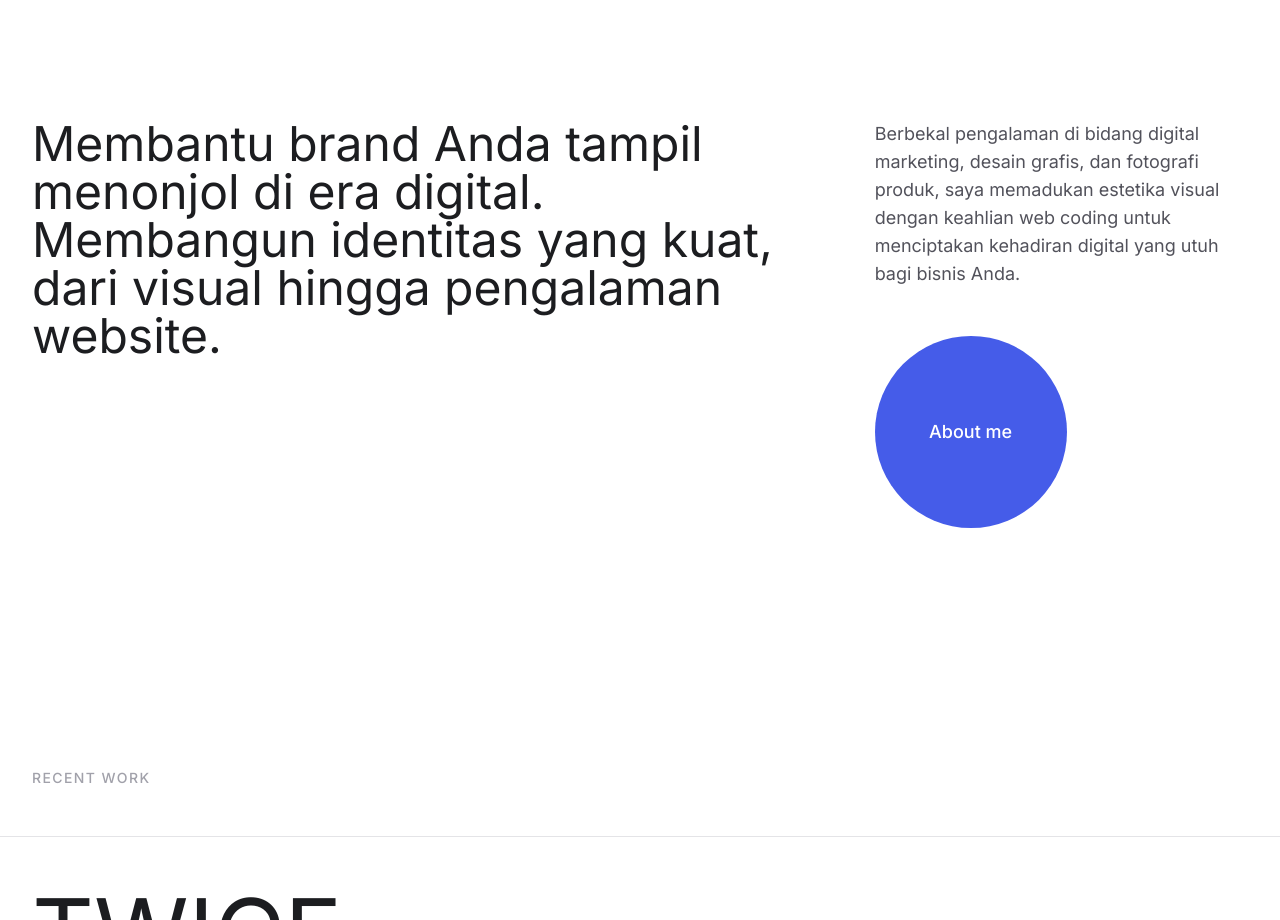
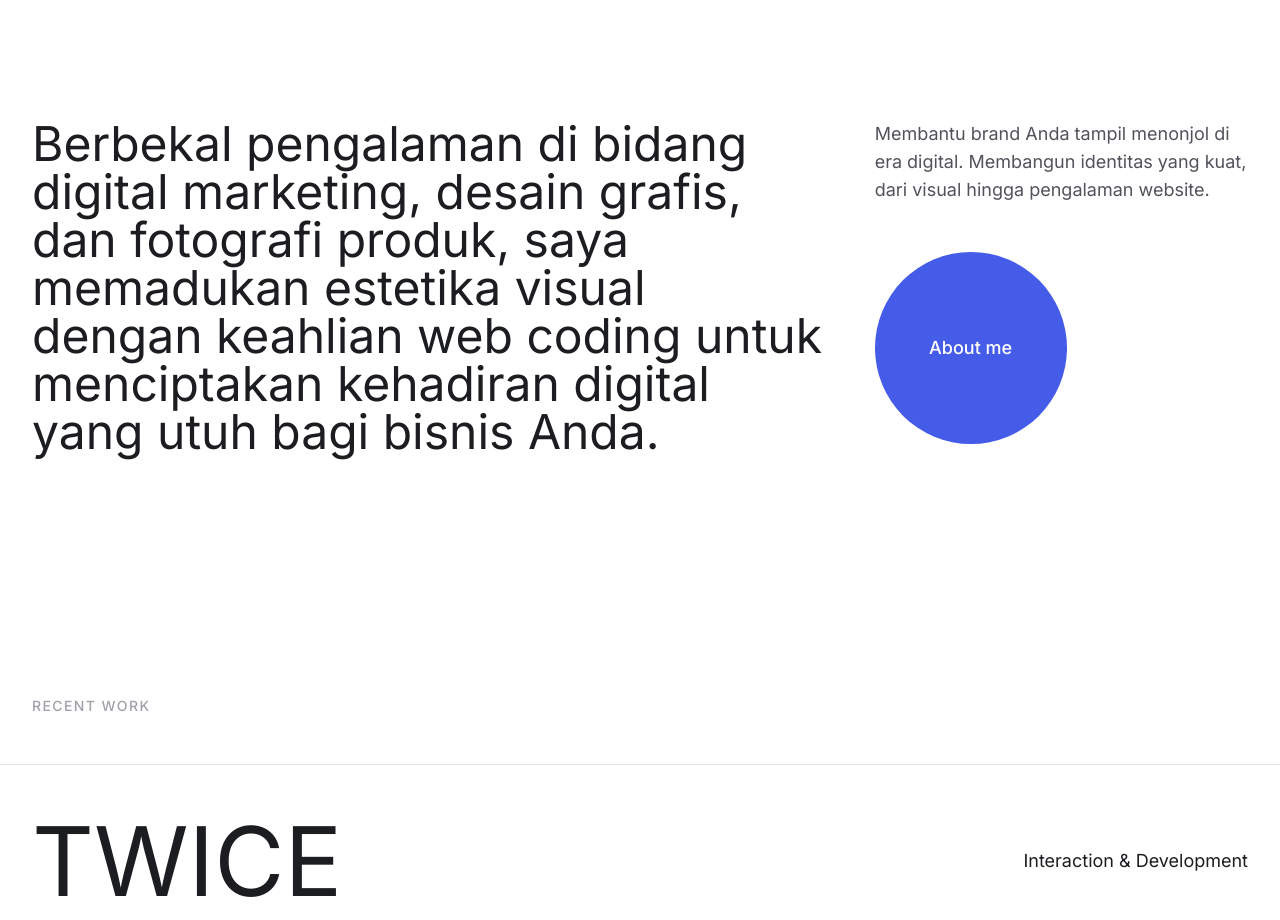
Before and after one commit to alfindwiyanto200-cyber/Portofolio-Alfin-dwiyanto, a React (Vite) app: page / in a window 1280 px wide. Shown: the part 920-1840 px from the top of the page. Built offline with nearby package versions, Linux system fonts and the light colour scheme.

Commit message:
Update text content in Home

```diff
--- a/src/pages/Home.jsx
+++ b/src/pages/Home.jsx
@@ -56,12 +56,12 @@ export default function Home() {
         <div className="max-w-7xl mx-auto grid grid-cols-1 md:grid-cols-12 gap-12 items-start">
           <div className="md:col-span-8 reveal fade-left">
             <h2 className="text-3xl md:text-5xl leading-tight font-normal text-dennis-dark">
-              Membantu brand Anda tampil menonjol di era digital. Membangun identitas yang kuat, dari visual hingga pengalaman website.
+              Berbekal pengalaman di bidang digital marketing, desain grafis, dan fotografi produk, saya memadukan estetika visual dengan keahlian web coding untuk menciptakan kehadiran digital yang utuh bagi bisnis Anda.
             </h2>
           </div>
           <div className="md:col-span-4 reveal fade-right">
             <p className="text-lg text-zinc-600 mb-12">
-              Berbekal pengalaman di bidang digital marketing, desain grafis, dan fotografi produk, saya memadukan estetika visual dengan keahlian web coding untuk menciptakan kehadiran digital yang utuh bagi bisnis Anda.
+              Membantu brand Anda tampil menonjol di era digital. Membangun identitas yang kuat, dari visual hingga pengalaman website.
             </p>
             <div className="flex">
               <a className="circle-btn w-40 h-40 md:w-48 md:h-48 bg-dennis-blue rounded-full flex items-center justify-center text-white text-lg font-medium" href="#">
```
